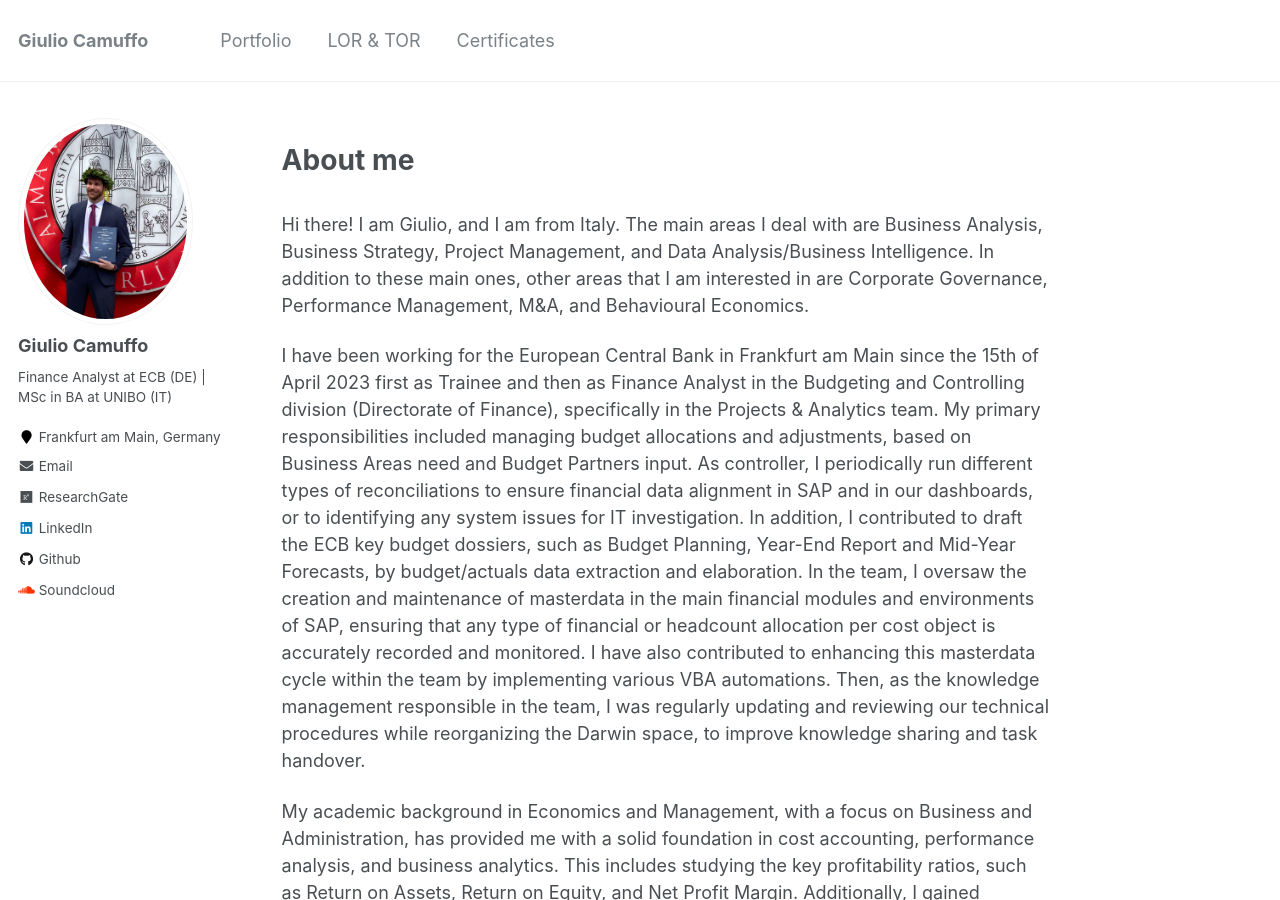
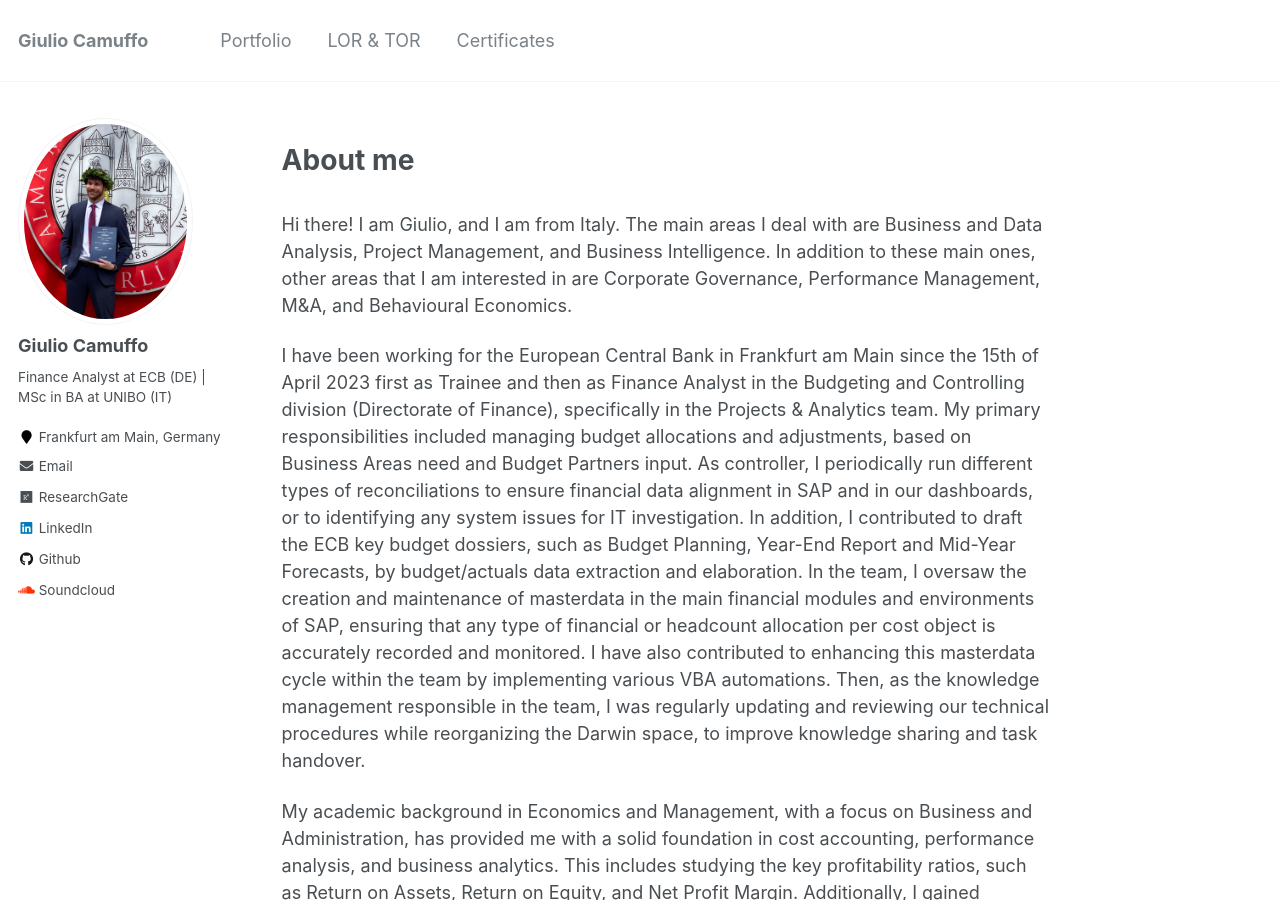
Before and after one commit to giulio-camuffo/giulio-camuffo.github.io, a Jekyll site: the page built from _pages/about.md, in a window 1280 px wide and 900 px high. Built offline with Jekyll 4.4.1, drawn with Linux system fonts in a browser that asks for light colours; nearby versions of some CDN libraries.

Commit message:
Update about.md

```diff
--- a/_pages/about.md
+++ b/_pages/about.md
@@ -8,7 +8,7 @@ redirect_from:
   - /about.html
 ---
 
-Hi there! I am Giulio, and I am from Italy. The main areas I deal with are Business Analysis, Business Strategy, Project Management, and Data Analysis/Business Intelligence. In addition to these main ones, other areas that I am interested in are Corporate Governance, Performance Management, M&A, and Behavioural Economics.
+Hi there! I am Giulio, and I am from Italy. The main areas I deal with are Business and Data Analysis, Project Management, and Business Intelligence. In addition to these main ones, other areas that I am interested in are Corporate Governance, Performance Management, M&A, and Behavioural Economics.
 
 I have been working for the European Central Bank in Frankfurt am Main since the 15th of April 2023 first as Trainee and then as Finance Analyst in the Budgeting and Controlling division (Directorate of Finance), specifically in the Projects & Analytics team. My primary responsibilities included managing budget allocations and adjustments, based on Business Areas need and Budget Partners input. As controller, I periodically run different types of reconciliations to ensure financial data alignment in SAP and in our dashboards, or to identifying any system issues for IT investigation. In addition, I contributed to draft the ECB key budget dossiers, such as Budget Planning, Year-End Report and Mid-Year Forecasts, by budget/actuals data extraction and elaboration. In the team, I oversaw the creation and maintenance of masterdata in the main financial modules and environments of SAP, ensuring that any type of financial or headcount allocation per cost object is accurately recorded and monitored. I have also contributed to enhancing this masterdata cycle within the team by implementing various VBA automations. Then, as the knowledge management responsible in the team, I was regularly updating and reviewing our technical procedures while reorganizing the Darwin space, to improve knowledge sharing and task handover.
 
```
